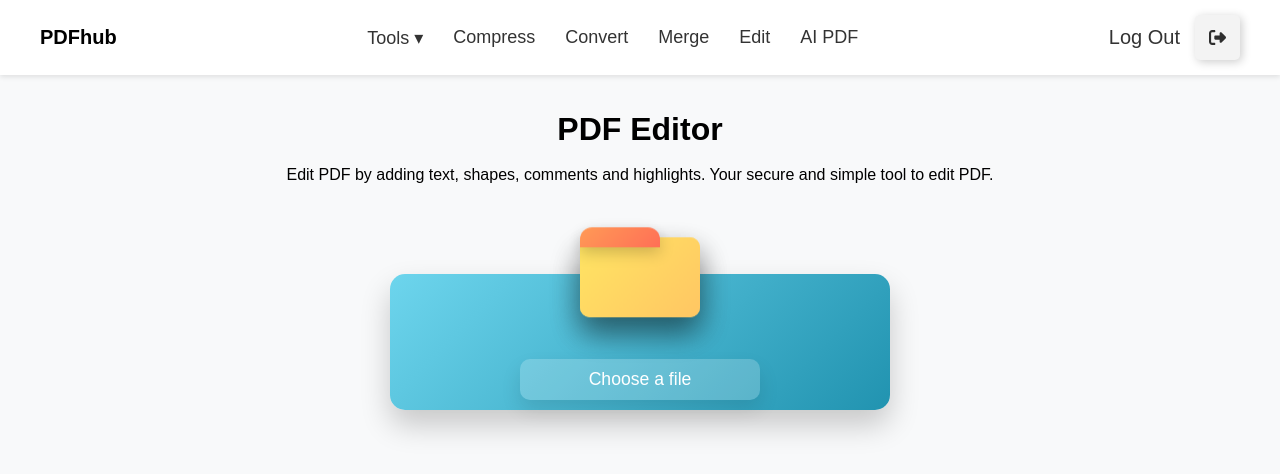
After one commit to Tanzeem14/PDFhub_Deploy, a Django app: page / in a window 1280 px wide. The commit adds this page. Shown: the top 474 px of the page. Run offline with Django 3.2, Linux system fonts and the light colour scheme.

Commit message:
initial commit in sarbranch before merging into main

```diff
--- a/pdfapp/static/css/signin.css
+++ b/pdfapp/static/css/signin.css
@@ -7,7 +7,9 @@
     margin: 0;
     background-color: #f0f0f0; /* Optional: Change background color */
   }
-
+  p{
+    text-align:center;
+  }
   /* Center the container */
   .container {
     max-width: 350px;
--- /dev/null
+++ b/pdfapp/static/css/style.css
@@ -0,0 +1,182 @@
+/* Reset default styles */
+* {
+    margin: 0;
+    padding: 0;
+    box-sizing: border-box;
+    font-family: Arial, sans-serif;
+}
+.spacer {
+    height: 30px;  /* Adjust this value for more or less space */
+}
+
+/* Move upload section lower */
+.container {
+    margin-top: 20px; /* Adjust as needed */
+}
+
+h1,p{
+    text-align:center;
+}
+body {
+    background: #f8f9fa;
+}
+
+/* Navbar styling */
+.navbar {
+    display: flex;
+    align-items: center;
+    justify-content: space-between;
+    background: white;
+    padding: 15px 40px;
+    box-shadow: 0 2px 5px rgba(0, 0, 0, 0.1);
+}
+
+/* Logo */
+.logo {
+    display: flex;
+    align-items: center;
+    font-size: 20px;
+    font-weight: bold;
+}
+
+.logo img {
+    width: 30px; /* Adjust size */
+    margin-right: 8px;
+}
+
+/* Navigation links */
+.nav-links {
+    list-style: none;
+    display: flex;
+    gap: 30px;
+}
+
+.nav-links li {
+    display: inline;
+}
+
+.nav-links a {
+    text-decoration: none;
+    color: #333;
+    font-size: 18px;
+    transition: 0.3s;
+}
+
+.nav-links a:hover {
+    color: #007bff;
+}
+
+/* Authentication buttons */
+.auth-buttons {
+    display: flex;
+    align-items: center;
+    gap: 15px;
+}
+
+.login {
+    text-decoration: none;
+    color: #333;
+    font-size: 20px;
+}
+
+.btn {
+    text-decoration: none;
+    background: #007bff;
+    color: white;
+    padding: 8px 16px;
+    border-radius: 5px;
+    font-weight: bold;
+    transition: 0.3s;
+}
+
+.btn:hover {
+    background: #0056b3;
+}
+
+/* Responsive Design */
+@media (max-width: 768px) {
+    .navbar {
+        flex-direction: column;
+        text-align: center;
+    }
+    .nav-links {
+        flex-direction: column;
+        gap: 10px;
+    }
+    .auth-buttons {
+        margin-top: 10px;
+    }
+}
+.Btn {
+    --black: #000000;
+    --ch-black: #141414;
+    --eer-black: #1b1b1b;
+    --night-rider: #2e2e2e;
+    --white: #ffffff;
+    --af-white: #f3f3f3;
+    --ch-white: #e1e1e1;
+    display: flex;
+    align-items: center;
+    justify-content: flex-start;
+    width: 45px;
+    height: 45px;
+    border: none;
+    border-radius: 5px;
+    cursor: pointer;
+    position: relative;
+    overflow: hidden;
+    transition-duration: .3s;
+    box-shadow: 2px 2px 10px rgba(0, 0, 0, 0.199);
+    background-color: var(--af-white);
+  }
+
+  /* plus sign */
+  .sign {
+    width: 100%;
+    transition-duration: .3s;
+    display: flex;
+    align-items: center;
+    justify-content: center;
+  }
+
+  .sign svg {
+    width: 17px;
+  }
+
+  .sign svg path {
+    fill: var(--night-rider);
+  }
+  /* text */
+  .text {
+    position: absolute;
+    right: 0%;
+    width: 0%;
+    opacity: 0;
+    color: var(--night-rider);
+    font-size: 1.2em;
+    font-weight: 600;
+    transition-duration: .3s;
+  }
+  /* hover effect on button width */
+  .Btn:hover {
+    width: 125px;
+    border-radius: 5px;
+    transition-duration: .3s;
+  }
+
+  .Btn:hover .sign {
+    width: 30%;
+    transition-duration: .3s;
+    padding-left: 20px;
+  }
+  /* hover effect button's text */
+  .Btn:hover .text {
+    opacity: 1;
+    width: 70%;
+    transition-duration: .3s;
+    padding-right: 10px;
+  }
+  /* button click effect*/
+  .Btn:active {
+    transform: translate(2px ,2px);
+  }
--- /dev/null
+++ b/pdfapp/static/css/upload1.css
@@ -0,0 +1,126 @@
+.container {
+    width: 60%;  /* Reduce width, adjust as needed */
+    max-width: 500px;  /* Prevent it from getting too big */
+    padding: 20px;
+    margin: 0 auto;
+    --transition: 350ms;
+    --folder-W: 120px;
+    --folder-H: 80px;
+    display: flex;
+    flex-direction: column;
+    align-items: center;
+    justify-content: flex-end;
+    padding: 10px;
+    background: linear-gradient(135deg, #6dd5ed, #2193b0);
+    border-radius: 15px;
+    box-shadow: 0 15px 30px rgba(0, 0, 0, 0.2);
+    height: calc(var(--folder-H) * 1.7);
+    position: relative;
+  }
+
+  .folder {
+    position: absolute;
+    top: -20px;
+    left: calc(50% - 60px);
+    animation: float 2.5s infinite ease-in-out;
+    transition: transform var(--transition) ease;
+  }
+
+  .folder:hover {
+    transform: scale(1.05);
+  }
+
+  .folder .front-side,
+  .folder .back-side {
+    position: absolute;
+    transition: transform var(--transition);
+    transform-origin: bottom center;
+  }
+
+  .folder .back-side::before,
+  .folder .back-side::after {
+    content: "";
+    display: block;
+    background-color: white;
+    opacity: 0.5;
+    z-index: 0;
+    width: var(--folder-W);
+    height: var(--folder-H);
+    position: absolute;
+    transform-origin: bottom center;
+    border-radius: 15px;
+    transition: transform 350ms;
+    z-index: 0;
+  }
+
+  .container:hover .back-side::before {
+    transform: rotateX(-5deg) skewX(5deg);
+  }
+  .container:hover .back-side::after {
+    transform: rotateX(-15deg) skewX(12deg);
+  }
+
+  .folder .front-side {
+    z-index: 1;
+  }
+
+  .container:hover .front-side {
+    transform: rotateX(-40deg) skewX(15deg);
+  }
+
+  .folder .tip {
+    background: linear-gradient(135deg, #ff9a56, #ff6f56);
+    width: 80px;
+    height: 20px;
+    border-radius: 12px 12px 0 0;
+    box-shadow: 0 5px 15px rgba(0, 0, 0, 0.2);
+    position: absolute;
+    top: -10px;
+    z-index: 2;
+  }
+
+  .folder .cover {
+    background: linear-gradient(135deg, #ffe563, #ffc663);
+    width: var(--folder-W);
+    height: var(--folder-H);
+    box-shadow: 0 15px 30px rgba(0, 0, 0, 0.3);
+    border-radius: 10px;
+  }
+
+  .custom-file-upload {
+    font-size: 1.1em;
+    color: #ffffff;
+    text-align: center;
+    background: rgba(255, 255, 255, 0.2);
+    border: none;
+    border-radius: 10px;
+    box-shadow: 0 10px 20px rgba(0, 0, 0, 0.1);
+    cursor: pointer;
+    transition: background var(--transition) ease;
+    display: inline-block;
+    width: 50%;
+    padding: 10px 35px;
+    position: relative;
+  }
+
+  .custom-file-upload:hover {
+    background: rgba(255, 255, 255, 0.4);
+  }
+
+  .custom-file-upload input[type="file"] {
+    display: none;
+  }
+
+  @keyframes float {
+    0% {
+      transform: translateY(0px);
+    }
+
+    50% {
+      transform: translateY(-20px);
+    }
+
+    100% {
+      transform: translateY(0px);
+    }
+  }
--- /dev/null
+++ b/pdfapp/templates/index.html
@@ -0,0 +1,62 @@
+{% load static %}
+  <!DOCTYPE html>
+<html lang="en">
+<head>
+    <meta charset="UTF-8">
+    <meta name="viewport" content="width=device-width, initial-scale=1.0">
+    <title>PDF Navbar</title>
+    <link rel="stylesheet" href="{% static 'css/style.css' %}">
+    <link rel="stylesheet" href="{% static 'css/upload1.css' %}">
+</head>
+<body>
+
+    <nav class="navbar">
+        <div class="logo">
+            <!--<img src="logo.png" alt="Smallpdf Logo"> <!-- Replace with actual logo -->
+
+            <span>PDFhub</span>
+        </div>
+        <ul class="nav-links">
+            <li><a href=>Tools ▾</a></li>
+            <li><a href="{%url 'compress'%}">Compress</a></li>
+            <li><a href="{%url 'convert'%}">Convert</a></li>
+            <li><a href="{%url 'merge'%}">Merge</a></li>
+            <li><a href="{%url 'edit'%}">Edit</a></li>
+            <li><a href="{%url 'ai'%}">AI PDF</a></li>
+        </ul>
+        <div class="auth-buttons">
+            <a href="{%url 'logout'%}" class="login">Log Out</a>
+
+            <button class="Btn">
+
+                <div class="sign"><svg viewBox="0 0 512 512"><path d="M377.9 105.9L500.7 228.7c7.2 7.2 11.3 17.1 11.3 27.3s-4.1 20.1-11.3 27.3L377.9 406.1c-6.4 6.4-15 9.9-24 9.9c-18.7 0-33.9-15.2-33.9-33.9l0-62.1-128 0c-17.7 0-32-14.3-32-32l0-64c0-17.7 14.3-32 32-32l128 0 0-62.1c0-18.7 15.2-33.9 33.9-33.9c9 0 17.6 3.6 24 9.9zM160 96L96 96c-17.7 0-32 14.3-32 32l0 256c0 17.7 14.3 32 32 32l64 0c17.7 0 32 14.3 32 32s-14.3 32-32 32l-64 0c-53 0-96-43-96-96L0 128C0 75 43 32 96 32l64 0c17.7 0 32 14.3 32 32s-14.3 32-32 32z"></path></svg></div>
+
+                <div class="text">Logout</div>
+              </button>
+
+
+
+        </div>
+    </nav>
+
+
+</body>
+<br><br>
+<h1>PDF Editor</h1><br>
+<p>Edit PDF by adding text, shapes, comments and highlights. Your secure and simple tool to edit PDF.</p>
+<br><br><br><br><br>
+
+<div class="container">
+  <div class="folder">
+    <div class="front-side">
+      <div class="tip"></div>
+      <div class="cover"></div>
+    </div>
+    <div class="back-side cover"></div>
+  </div>
+  <label class="custom-file-upload">
+    <input class="title" type="file" />
+    Choose a file
+  </label>
+</div>
+</html>
--- a/pdfapp/templates/signup.html
+++ b/pdfapp/templates/signup.html
@@ -61,6 +61,9 @@
       required=""
     />
     <input value="Sign Up" type="submit" class="login-button" />
+    <p>
+      Already have an account? <a href="{% url 'login' %}">Login</a>
+    </p>
   </form>
 
 </div>
--- a/pdfapp/urls.py
+++ b/pdfapp/urls.py
@@ -20,6 +20,12 @@
 urlpatterns=[
     path('register/',views.register,name='register'),
     path('login/',views.login,name='login'),
+    path('',views.dashboard,name='dashboard'),
     path('dashboard/',views.dashboard,name='dashboard'),
     path('logout/',views.logout,name='logout'),
+    path('compress/',views.compress,name='compress'),
+    path('convert/',views.convert,name='convert'),
+    path('merge/',views.merge,name='merge'),
+    path('edit/',views.edit,name='edit'),
+    path('ai/',views.ai,name='ai'),
 ]
--- a/pdfapp/views.py
+++ b/pdfapp/views.py
@@ -8,6 +8,7 @@
 import bcrypt
 import datetime
 from pdfapp.db import db
+from pdfapp.utils.merge import merge_pdfs # Import the merge_pdfs function from utils.py
 logger = logging.getLogger(__name__)
 register_table=db.register
 
@@ -99,4 +100,26 @@
     pass
 
 def dashboard(request):
+    return  render(request,'index.html')
+
+
+def compress(request):
     pass
+
+
+def convert(request):
+    pass
+
+
+def merge(request):
+    pdf_files = ["file1.pdf", "file2.pdf"]
+    output_pdf = "merged.pdf"
+    merge_pdfs(pdf_files, output_pdf)
+    return render(request, "dashboard.html", {"message": "PDFs Merged Successfully!"})
+
+
+def edit(request):
+    pass
+
+def ai(request):
+    pass
--- a/project/urls.py
+++ b/project/urls.py
@@ -18,5 +18,5 @@
 
 urlpatterns = [
     path('admin/', admin.site.urls),
-    path('',include('pdfapp.urls')),
+    path("",include('pdfapp.urls')),
 ]
```
Also changed, not shown: pdfapp/utils/merge.py (added, +25 -0 lines), 1 other file.
